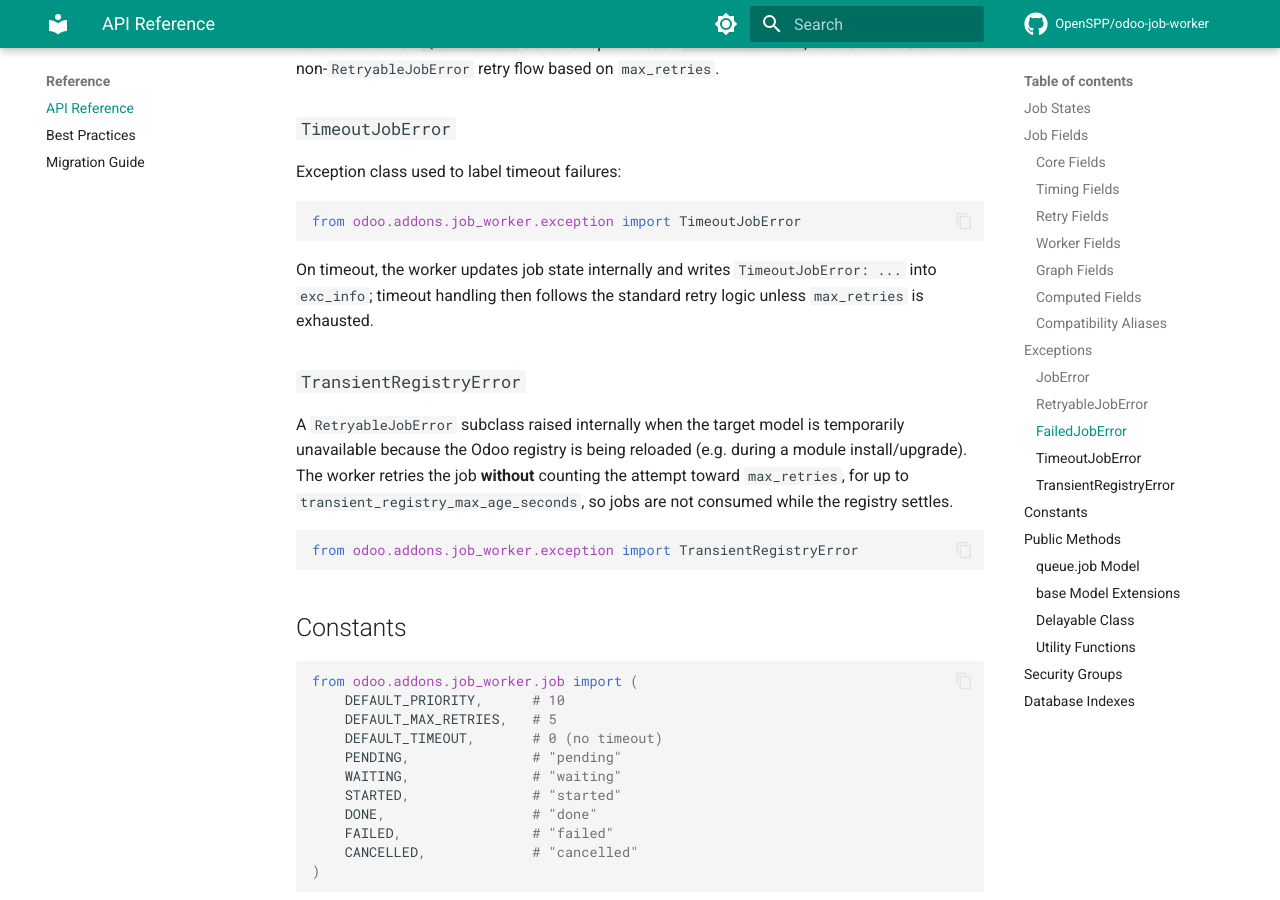
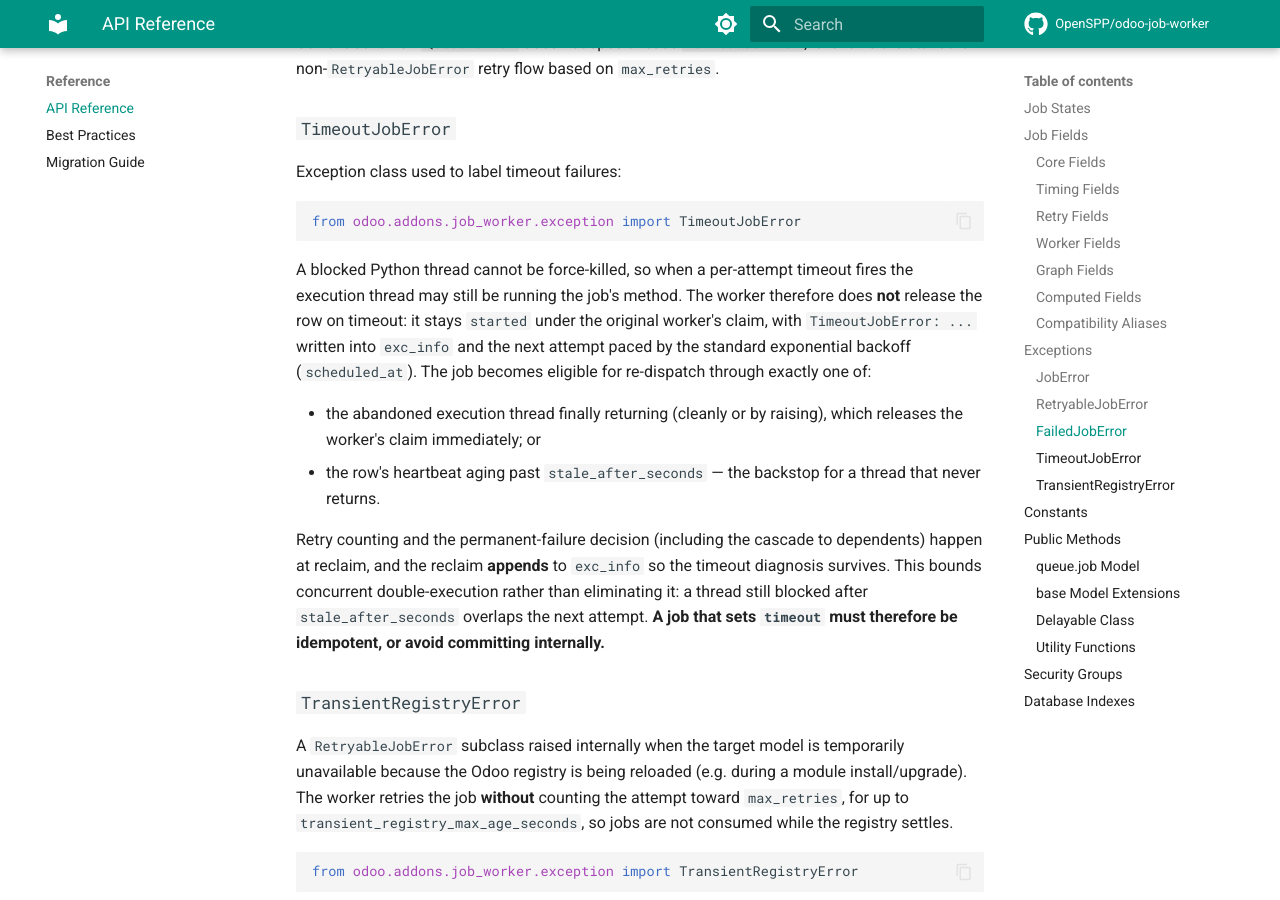
Before and after one commit to OpenSPP/odoo-job-worker, an MkDocs documentation site: the page built from docs/reference.md, in a window 1280 px wide and 900 px high, scrolled down 4670 px. Built offline with MkDocs 1.6.1 and Material for MkDocs 9.7.7, drawn with Linux system fonts in a browser that asks for light colours; comment, search, counter and statistics services are not loaded.

Commit message:
docs: reflect post-2026.07 worker semantics; bump job_worker to 19.0.1.2.0 (#23)
* chore(job_worker): bump version to 19.0.1.2.0

Covers the merged fixes since the 2026.07 release: cross-graph barrier
release (#17), worker run_on_failure parity (#18), timeout hold semantics
and watchdog stall stamping (#19), stall-watchdog liveness for long jobs
(#21), and in-place database-error recovery (#22). Middle-digit bump:
observable behaviour changed, not just bug fixes.

* docs: reflect the post-2026.07 worker semantics

- reference/usage: timeout now holds the row instead of releasing it;
  bounded double-execution window; idempotency requirement for jobs
  that set a timeout
- configuration: new database-error recovery and degraded-health knobs
  (constructor-only for now), quarantine counts only genuine crashes,
  stall watchdog treats waiting on a running job as progress
- deployment: degraded heartbeat now also covers database-error
  recovery; healthcheck wiring called out as required
- monitoring: new section on reading exc_info after a worker kill
  (WorkerStalledError vs TimeoutJobError vs WorkerDiedJobError)

* docs: add per-module changelogs

job_worker/CHANGELOG.md records the 19.0.1.2.0 changes (#17, #18, #19,
#20, #21, #22) and the 19.0.1.1.0 initial release; a matching
job_worker_monitor/CHANGELOG.md starts that module's history at
19.0.1.0.0. Keyed by manifest version, release tags noted where they
exist.

````diff
--- a/docs/reference.md
+++ b/docs/reference.md
@@ -153,9 +153,24 @@ Exception class used to label timeout failures:
 from odoo.addons.job_worker.exception import TimeoutJobError
 ```
 
-On timeout, the worker updates job state internally and writes
-`TimeoutJobError: ...` into `exc_info`; timeout handling then follows the standard
-retry logic unless `max_retries` is exhausted.
+A blocked Python thread cannot be force-killed, so when a per-attempt timeout
+fires the execution thread may still be running the job's method. The worker
+therefore does **not** release the row on timeout: it stays `started` under the
+original worker's claim, with `TimeoutJobError: ...` written into `exc_info` and
+the next attempt paced by the standard exponential backoff (`scheduled_at`).
+The job becomes eligible for re-dispatch through exactly one of:
+
+- the abandoned execution thread finally returning (cleanly or by raising), which
+  releases the worker's claim immediately; or
+- the row's heartbeat aging past `stale_after_seconds` — the backstop for a
+  thread that never returns.
+
+Retry counting and the permanent-failure decision (including the cascade to
+dependents) happen at reclaim, and the reclaim **appends** to `exc_info` so the
+timeout diagnosis survives. This bounds concurrent double-execution rather than
+eliminating it: a thread still blocked after `stale_after_seconds` overlaps the
+next attempt. **A job that sets `timeout` must therefore be idempotent, or avoid
+committing internally.**
 
 ### `TransientRegistryError`
 
````
Also changed, not shown: docs/configuration.md (+12 -2 lines), docs/deployment.md (+9 -2 lines), docs/monitoring.md (+21 -0 lines), docs/usage.md (+1 -1 lines), job_worker/CHANGELOG.md (added, +79 -0 lines), job_worker_monitor/CHANGELOG.md (added, +10 -0 lines), 1 other file.
